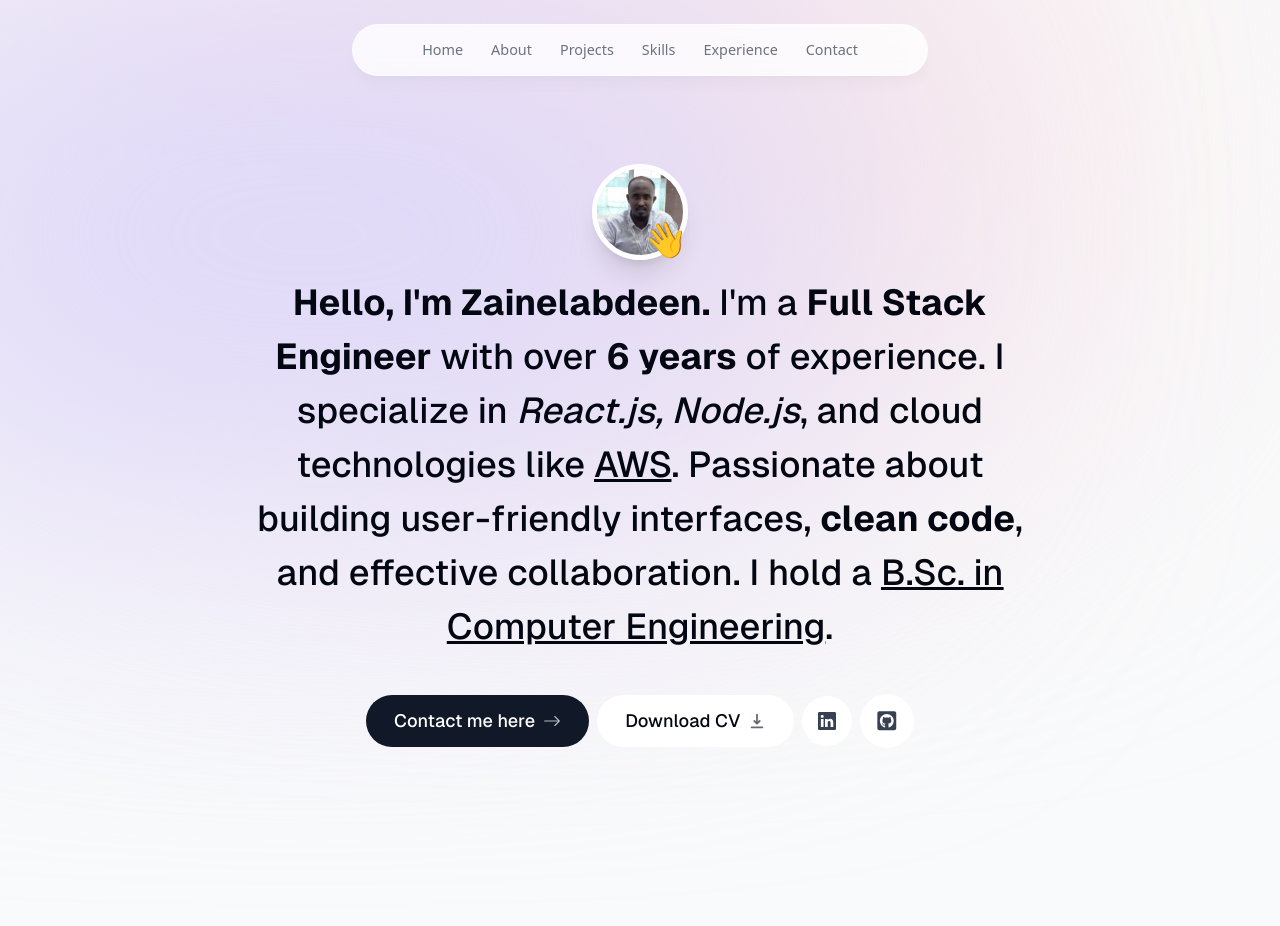
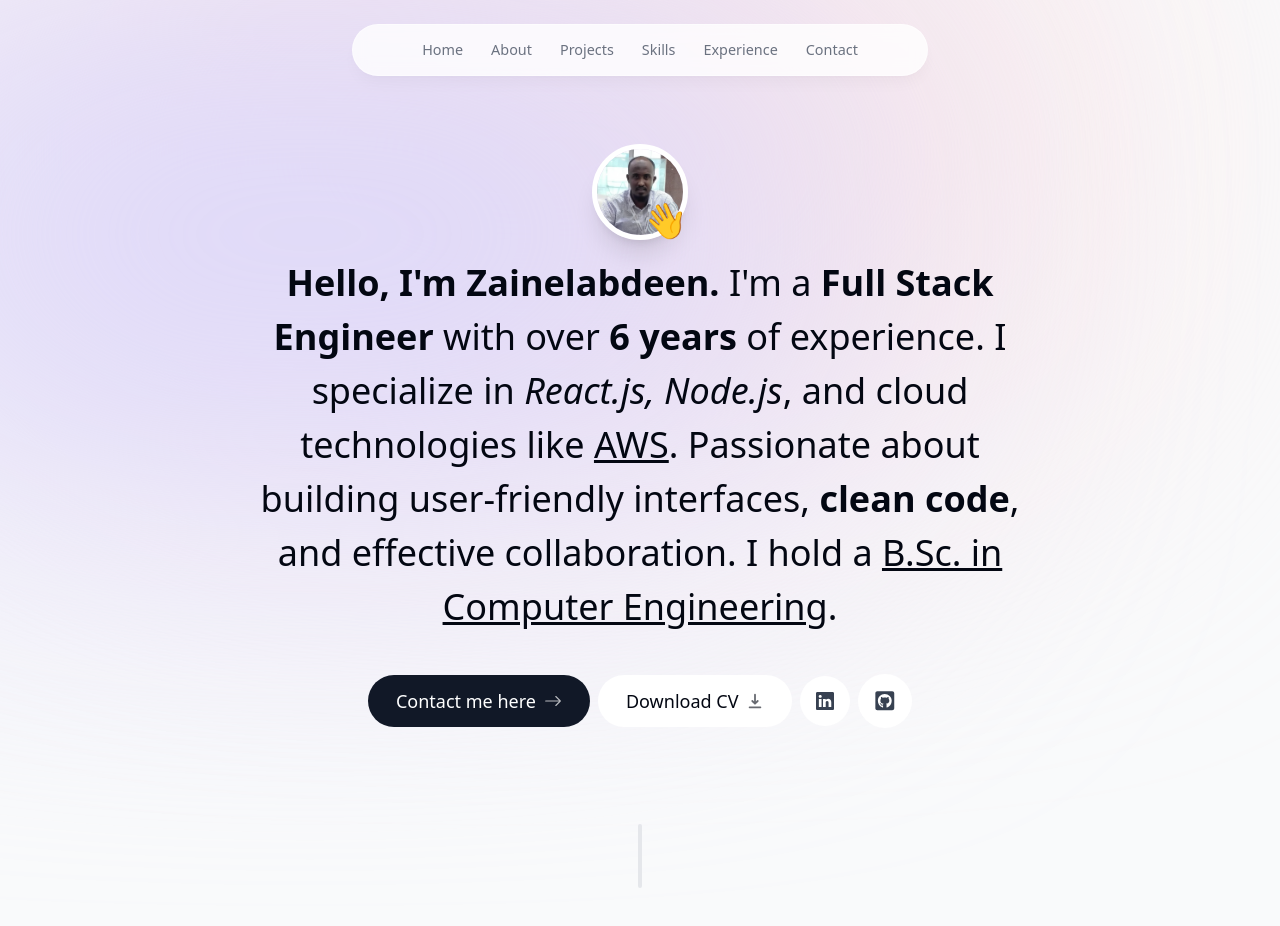
Before and after one commit to ZainElabdeen/portfolio-web, a Next.js app: page / in a window 1280 px wide. Shown: the top 926 px of the page. Built offline with nearby package versions, Linux system fonts and the light colour scheme.

Commit message:
added SectionDivider and update page and layout style

```diff
--- a/app/layout.tsx
+++ b/app/layout.tsx
@@ -30,7 +30,7 @@ export default function RootLayout({
   return (
     <html lang="en">
       <body
-        className={`${geistSans.variable} ${geistMono.variable} antialiased bg-gray-50 text-gray-950 relative`}
+        className={`${geistSans.variable} ${geistMono.variable} antialiased bg-gray-50 text-gray-950 relative pt-28 sm:pt-36 dark:bg-gray-900 dark:text-gray-50 dark:text-opacity-90`}
       >
         <div className="bg-[#FBE2E3] absolute top-[-6rem] right-[11rem] h-[31.25rem] w-[31.25rem] -z-10 rounded-full filter blur-[10rem] sm:w-[68.75rem]"></div>
         <div className="bg-[#DBD7FB] absolute top-[-1rem] -z-10 left-[-35rem] h-[31.25rem] w-[50rem] rounded-full blur-[10rem] sm:w-[68.75rem] md:left-[-33rem] lg:left-[-28rem] xl:left-[-15rem] 2xl:left-[-5rem] dark:bg-[#676394]"></div>
--- a/app/page.tsx
+++ b/app/page.tsx
@@ -1,11 +1,11 @@
 import Intro from "@/components/intro";
+import SectionDivider from "@/components/section-divider";
 
 export default function Home() {
   return (
-    <div className="grid grid-rows-[20px_1fr_20px] items-center justify-items-center min-h-screen p-8 pb-20 gap-16 sm:p-20 font-[family-name:var(--font-geist-sans)]">
-      <main className="flex flex-col gap-8 row-start-2 items-center sm:items-start">
-        <Intro />
-      </main>
-    </div>
+    <main className="flex flex-col items-center px-4">
+      <Intro />
+      <SectionDivider />
+    </main>
   );
 }
--- /dev/null
+++ b/components/section-divider.tsx
@@ -0,0 +1,15 @@
+"use client";
+
+import React from "react";
+import { motion } from "framer-motion";
+
+export default function SectionDivider() {
+  return (
+    <motion.div
+      className="bg-gray-200 my-24 h-16 w-1 rounded-full hidden sm:block dark:bg-opacity-20"
+      initial={{ opacity: 0, y: 100 }}
+      animate={{ opacity: 1, y: 0 }}
+      transition={{ delay: 0.125 }}
+    ></motion.div>
+  );
+}
```
